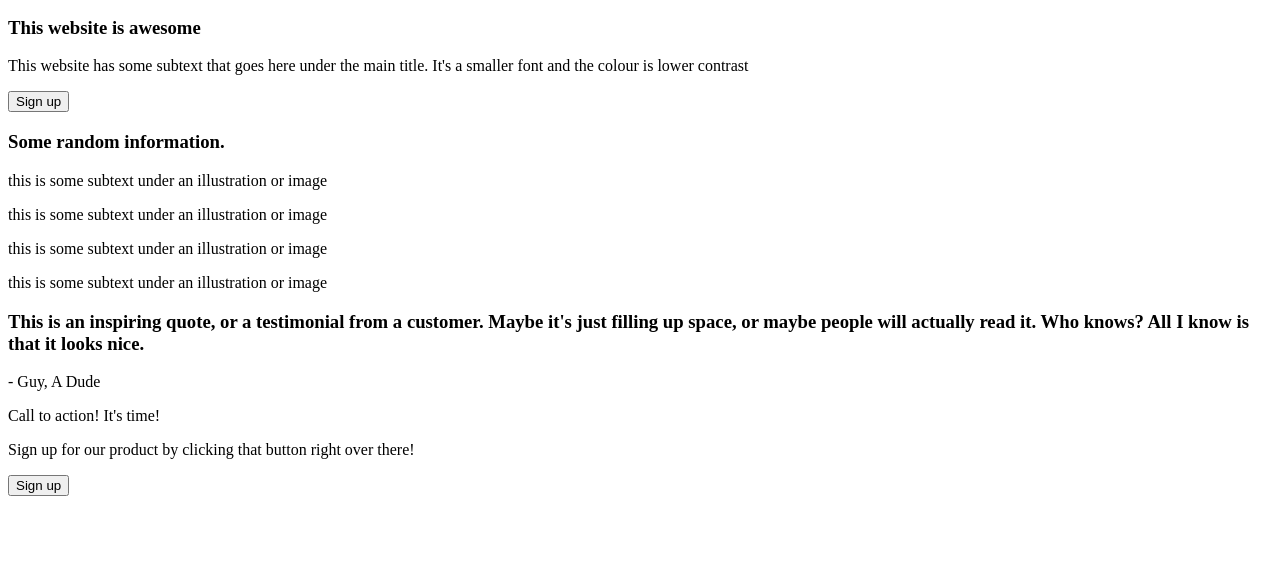
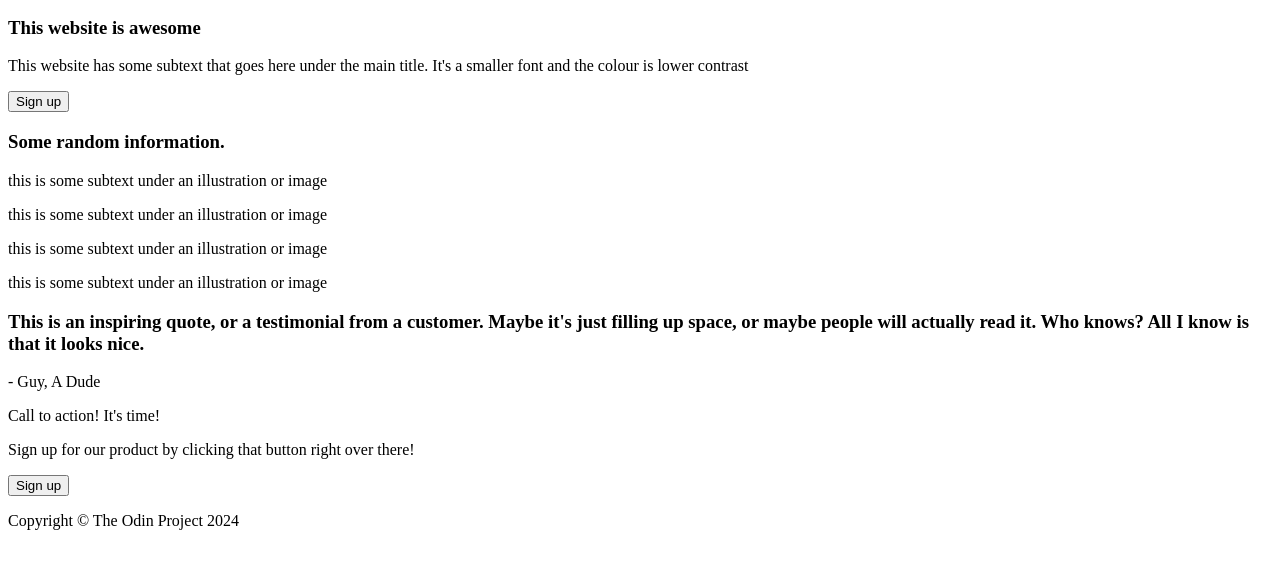
Before and after one commit to michaeljoel/odin-landing, a plain HTML site: page index.html in a window 1280 px wide. Shown: the part 98-666 px from the top of the page. Drawn offline with Linux system fonts and the light colour scheme.

Commit message:
Add text to footer

```diff
--- a/index.html
+++ b/index.html
@@ -80,6 +80,8 @@
         </div>
       </div>
     </div>
-    <div class="footer"></div>
+    <div class="footer">
+      <p>Copyright &copy; The Odin Project 2024</p>
+    </div>
   </body>
 </html>
```
